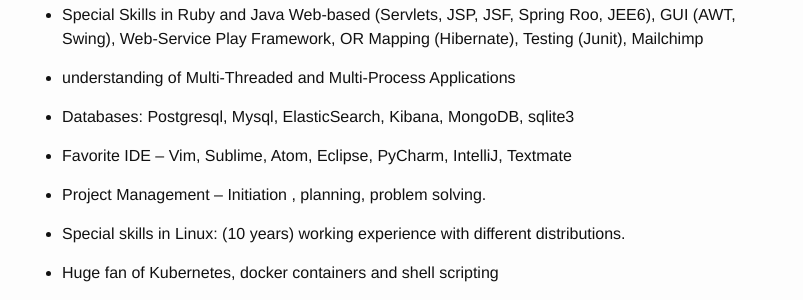
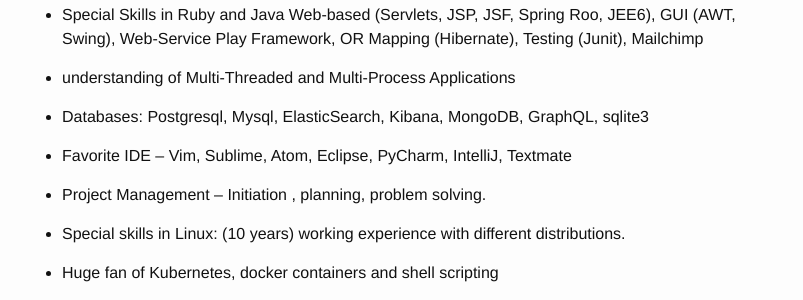
Before and after one commit to tokhi/tokhi.github.io, a Jekyll site: the page built from 2014-10-16-resume.markdown, in a window 1280 px wide and 900 px high, scrolled down 560 px. Shown: the part 152-452 px from the top of the window, without its empty margins (238-1041 px from the left). Built offline with Jekyll 4.4.1, drawn with Linux system fonts in a browser that asks for light colours; nearby versions of some CDN libraries.

Commit message:
Update 2014-10-16-resume.markdown

```diff
--- a/2014-10-16-resume.markdown
+++ b/2014-10-16-resume.markdown
@@ -40,7 +40,7 @@
 
 * understanding of Multi-Threaded and Multi-Process Applications
 
-* Databases: Postgresql, Mysql, ElasticSearch, Kibana, MongoDB, sqlite3
+* Databases: Postgresql, Mysql, ElasticSearch, Kibana, MongoDB, GraphQL, sqlite3
 
 * Favorite IDE – Vim, Sublime, Atom, Eclipse, PyCharm, IntelliJ, Textmate
 
```
